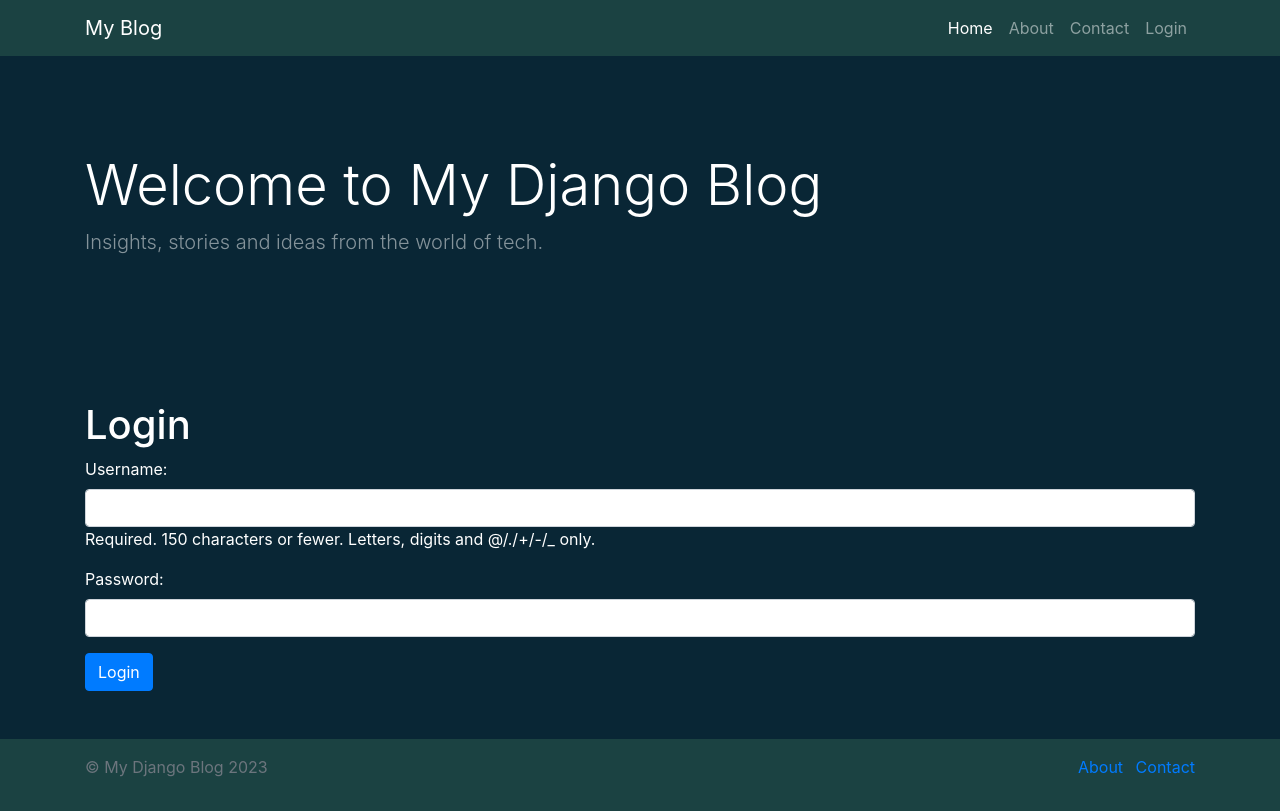
After one commit to MohammedKaif037/DjangoBlog, a Django app: page /login/ in a window 1280 px wide. The commit adds this page. Run offline with Django 5.2, Linux system fonts and the light colour scheme; some libraries are stand-ins or nearby versions.

Commit message:
new additions

```diff
--- /dev/null
+++ b/djangoapp/forms.py
@@ -0,0 +1,32 @@
+from django import forms
+from .models import Contact
+from django.contrib.auth.models import User
+
+class ContactForm(forms.ModelForm):
+    class Meta:
+        model = Contact
+        fields = ['name', 'email', 'message']
+        widgets = {
+            'name': forms.TextInput(attrs={'class': 'form-control'}),
+            'email': forms.EmailInput(attrs={'class': 'form-control'}),
+            'message': forms.Textarea(attrs={'class': 'form-control'}),
+        }
+
+class LoginForm(forms.ModelForm):
+    class Meta:
+        model = User
+        fields = ['username', 'password']
+        widgets = {
+            'username': forms.TextInput(attrs={'class': 'form-control'}),
+            'password': forms.PasswordInput(attrs={'class': 'form-control'}),
+        }
+
+class RegisterForm(forms.ModelForm):
+    class Meta:
+        model = User
+        fields = ['username', 'password', 'email']
+        widgets = {
+            'username': forms.TextInput(attrs={'class': 'form-control'}),
+            'password': forms.PasswordInput(attrs={'class': 'form-control'}),
+            'email': forms.EmailInput(attrs={'class': 'form-control'}),
+        }
--- a/djangoapp/templates/djangoapp/base.html
+++ b/djangoapp/templates/djangoapp/base.html
@@ -5,36 +5,31 @@
     <meta charset="UTF-8">
     <meta name="viewport" content="width=device-width, initial-scale=1.0">
     <title>My Django Blog</title>
+    <link rel="stylesheet" href="//cdnjs.cloudflare.com/ajax/libs/highlight.js/11.5.1/styles      /default.min.css">
+    <script src="//cdnjs.cloudflare.com/ajax/libs/highlight.js/11.5.1   /highlight.min.js"></script>
+    <script>hljs.highlightAll();</script>
     <!-- Bootstrap CSS -->
     <link href="https://stackpath.bootstrapcdn.com/bootstrap/4.5.2/css/bootstrap.min.css" rel="stylesheet">
     <!-- Custom CSS -->
     <link rel="stylesheet" href="{% static 'djangoapp/style.css' %}">
     <style>
         body {
-            color: #fff;
-            background-color: #343a40; /* Bootstrap dark theme color for background */
+            color: #FFFFFF; /* Pure white text */
+            background-color: #092635; /* Background color */
         }
         .navbar, .footer {
-            background-color: #6f42c1; /* Purple color for navbar and footer */
+            background-color: #1B4242; /* Navbar and footer color */
         }
         .blog-post {
-            background-color: #4e4e4e; /* Slightly lighter shade for blog posts */
+            background-color: #5C8374; /* Blog post background color */
             margin-bottom: 1rem;
             padding: 1rem;
             border-radius: 0.25rem;
         }
-        .pagination {
-            justify-content: center;
-        }
         .featured-post {
-            background-color: #6f42c1; /* Purple color for featured posts */
+            background-color: #9EC8B9; /* Featured post background color */
             padding: 1rem;
             border-radius: 0.25rem;
-            margin-bottom: 1rem;
-        }
-        .featured-post img {
-            max-width: 100%;
-            height: auto;
             margin-bottom: 1rem;
         }
     </style>
@@ -54,13 +49,13 @@
                         <a class="nav-link" href="{% url 'home' %}">Home <span class="sr-only">(current)</span></a>
                     </li>
                     <li class="nav-item">
-                        <a class="nav-link" href="#">About</a>
+                        <a class="nav-link" href="{% url 'about' %}">About</a>
                     </li>
                     <li class="nav-item">
-                        <a class="nav-link" href="#">Contact</a>
+                        <a class="nav-link" href="{% url 'contact' %}">Contact</a>
                     </li>
                     <li class="nav-item">
-                        <a class="nav-link" href="#">Login</a>
+                        <a class="nav-link" href="{% url 'login' %}">Login</a>
                     </li>
                 </ul>
             </div>
@@ -91,8 +86,8 @@
                 <div class="col-md-6 text-md-right">
                     <nav>
                         <ul class="list-inline">
-                            <li class="list-inline-item"><a href="#">About</a></li>
-                            <li class="list-inline-item"><a href="#">Contact</a></li>
+                            <li class="list-inline-item"><a href="{% url 'about' %}">About</a></li>
+                            <li class="list-inline-item"><a href="{% url 'contact' %}">Contact</a></li>
                         </ul>
                     </nav>
                 </div>
--- /dev/null
+++ b/djangoapp/templates/djangoapp/login.html
@@ -0,0 +1,12 @@
+{% extends 'djangoapp/base.html' %}
+
+{% block content %}
+<div class="container">
+    <h1 class="mt-5">Login</h1>
+    <form method="post">
+        {% csrf_token %}
+        {{ form.as_p }}
+        <button type="submit" class="btn btn-primary">Login</button>
+    </form>
+</div>
+{% endblock %}
--- a/djangoapp/templates/djangoapp/post_detail.html
+++ b/djangoapp/templates/djangoapp/post_detail.html
@@ -8,7 +8,7 @@
                 <h1>{{ post.title }}</h1>
                 <p class="text-secondary">{{ post.date_posted }}</p>
                 <img src="{{ post.featured_image.url }}" alt="{{ post.title }}" class="img-fluid mb-4">
-                <div class="post-content">
+                <div class="rich-text-content">
                     {{ post.content|safe }}
                 </div>
                 {% for subheading in post.subheadings.all %}
--- a/djangoapp/urls.py
+++ b/djangoapp/urls.py
@@ -7,4 +7,8 @@ urlpatterns = [
     path('post/<int:pk>/', views.post_detail, name='post-detail'),
     path('category/<int:pk>/', views.category_detail, name='category-detail'),
     path('tag/<int:pk>/', views.tag_detail, name='tag-detail'),
+    path('contact/', views.contact_view, name='contact'),
+    path('login/', views.login_view, name='login'),
+    path('register/', views.register_view, name='register'),
+    path('about/', views.about_view, name='about'),
 ]
--- a/djangoapp/views.py
+++ b/djangoapp/views.py
@@ -1,4 +1,5 @@
-from django.shortcuts import render, get_object_or_404
+from .forms import ContactForm, LoginForm, RegisterForm
+from django.shortcuts import redirect, render, get_object_or_404
 from django.core.paginator import Paginator
 from .models import Post, Category, Tag
 # Create your views here.
@@ -48,3 +49,36 @@ def tag_detail(request, pk):
     tag = get_object_or_404(Tag, pk=pk)
     posts = Post.objects.filter(tags=tag)
     return render(request, 'djangoapp/tag_detail.html', {'tag': tag, 'posts': posts})
+
+def contact_view(request):
+    if request.method == 'POST':
+        form = ContactForm(request.POST)
+        if form.is_valid():
+            form.save()
+            return redirect('home')
+    else:
+        form = ContactForm()
+    return render(request, 'djangoapp/contact.html', {'form': form})
+
+def login_view(request):
+    if request.method == 'POST':
+        form = LoginForm(request.POST)
+        if form.is_valid():
+            # Perform login logic here
+            return redirect('djangoapp/home')
+    else:
+        form = LoginForm()
+    return render(request, 'djangoapp/login.html', {'form': form})
+
+def register_view(request):
+    if request.method == 'POST':
+        form = RegisterForm(request.POST)
+        if form.is_valid():
+            form.save()
+            return redirect('djangoapp/home')
+    else:
+        form = RegisterForm()
+    return render(request, 'djangoapp/register.html', {'form': form})
+
+def about_view(request):
+    return render(request, 'djangoapp/about.html')
```
Also changed, not shown: djangoapp/models.py (+16 -0 lines), djangoapp/templates/djangoapp/about.html (added, +9 -0 lines), djangoapp/templates/djangoapp/contact.html (added, +12 -0 lines), djangoapp/templates/djangoapp/register.html (added, +12 -0 lines), db.sqlite3, uploads/featured_images/python.png (added), uploads/featured_images/python_asHV0dm.png (added), uploads/featured_images/python_cBIrhua.png (added).
